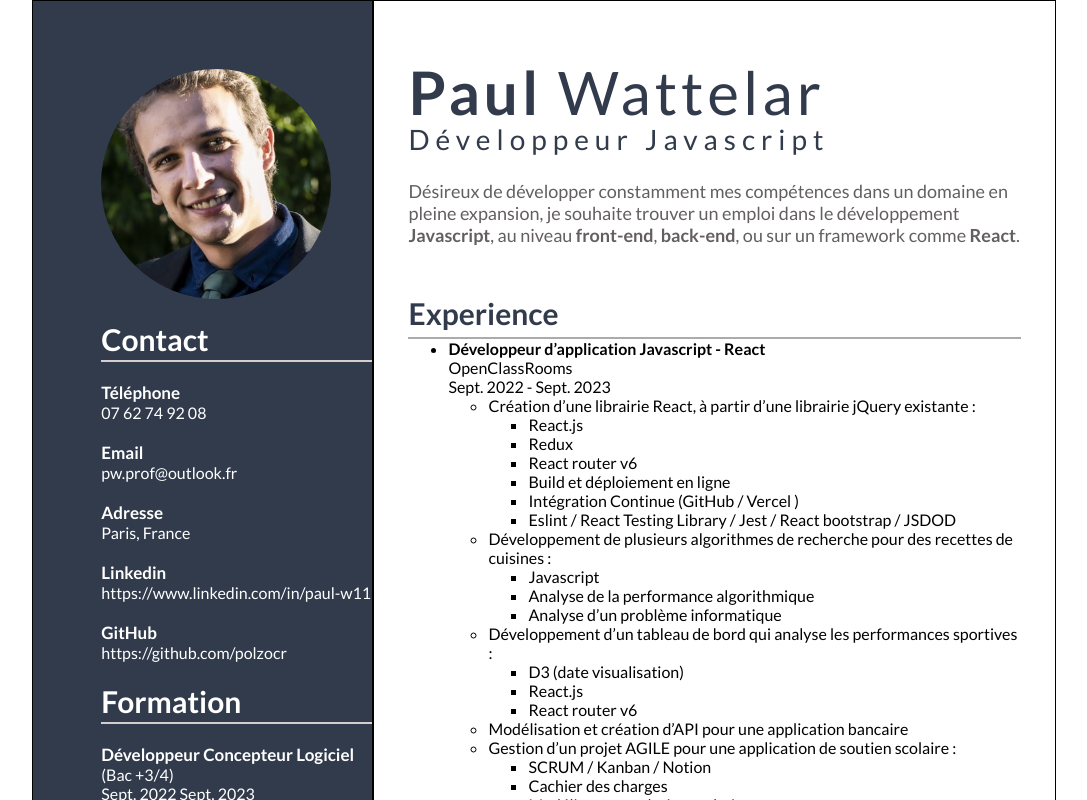
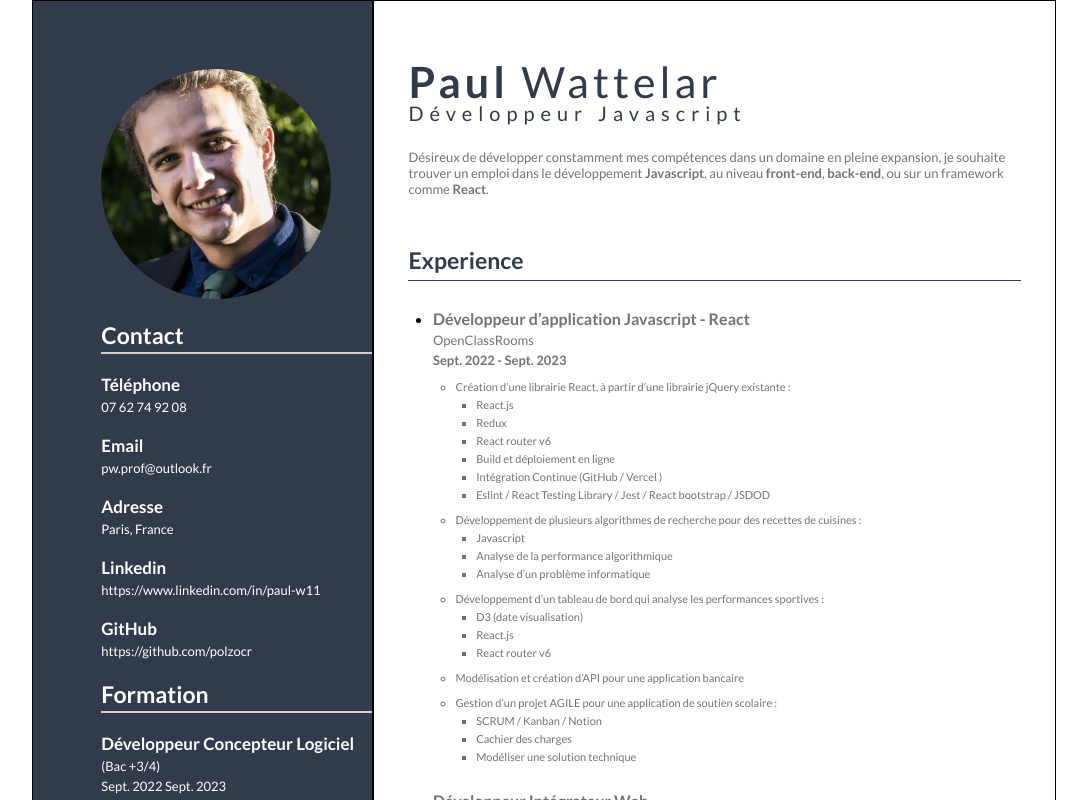
Before and after one commit to polzocr/portefolio, a React (Vite) app: page / in a window 1280 px wide. Shown: the top 800 px of the page, without its empty margins (96-1183 px from the left). Built offline with nearby package versions, Linux system fonts and the light colour scheme.

Commit message:
css experience

```diff
--- a/src/components/content/experience/element/index.css
+++ b/src/components/content/experience/element/index.css
@@ -0,0 +1,14 @@
+.ul-element {
+    margin-top: 12px;
+    font-size: 11px;
+    color: #737373;
+    padding: 0 4%;
+}
+
+.ul-skills {
+    padding: 0 4%;
+}
+
+.ul-skills > li{
+    margin-top: 5px;
+}
--- a/src/components/content/experience/element/index.jsx
+++ b/src/components/content/experience/element/index.jsx
@@ -4,9 +4,9 @@ import Skill from './skills/index'
 export default function Element({name, skills}){
     return (
         <>
-            <ul>
+            <ul className='ul-element'>
                 <li>{name}</li>
-                <ul>
+                <ul className='ul-skills'>
                     {skills && skills.map((skill, index) => {
                         return (<li key={index}>{skill}</li>)
                     })}
--- a/src/components/content/experience/index.css
+++ b/src/components/content/experience/index.css
@@ -0,0 +1,15 @@
+.company {
+    font-size: 13px;
+    color: #737373;
+    font-weight: normal;
+}
+
+.date {
+    font-size: 13px;
+    color: #737373;
+    font-weight: bold;
+}
+
+.ul-exp h4,p {
+    margin-top: 4px;
+}
--- a/src/components/content/experience/index.jsx
+++ b/src/components/content/experience/index.jsx
@@ -7,10 +7,10 @@ export default function Experience({title, company, location, date, content}){
         <li>
             <h4>{title}</h4>
             {location ?
-                <p>{company} | {location}</p>:
-                <p>{company}</p>
+                <p className="company">{company} | {location}</p>:
+                <p className="company">{company}</p>
             }
-            <p>{date}</p>
+            <p className="date">{date}</p>
             {content && content.map((element,index) => {
                 return (
                     <Element
--- a/src/components/content/index.css
+++ b/src/components/content/index.css
@@ -1,29 +1,12 @@
-h1 {
-    font-size: 60px;
-    font-weight: normal;
-    color: #323B4C ;
-    letter-spacing: 4px;
+.intro {
+    margin-top: 4%;
+    color: #737373;
+    font-size: 13px ;
+}
+.ul-exp{
+    padding: 0 4%;
 }
 
-h2 {
-    font-size: 28px;
-    font-weight: 500;
-    color: #323B4C ;
-    letter-spacing: 6px;
-    margin-top: -1%
+.ul-exp > li {
+    margin-top: 5%;
 }
-
-h3{
-    font-size:30px;
-    font-weight: bold;
-    color: #323B4C ;
-    border-bottom: 2px solid rgb(172, 171, 171);;
-    margin-top: 7%;
-    padding: 1% 0;
-}
-
-.intro {
-    margin-top: 4%;
-    color: rgb(100, 95, 95);
-    font-size: 18px;
-}
--- a/src/components/content/index.jsx
+++ b/src/components/content/index.jsx
@@ -17,7 +17,7 @@ export default function Content(){
             <span> Javascript</span>, au niveau <span>front-end</span>, <span>back-end</span>, ou sur un framework comme <span>React</span>.
             </p>
             <h3>Experience</h3>
-            <ul>
+            <ul className='ul-exp'>
             {contentData.map((data,index) => {
                 return <Experience
                         key={`${data.title}-${index}`}
--- a/src/pages/cv/index.css
+++ b/src/pages/cv/index.css
@@ -22,5 +22,39 @@
 }
 
 span {
-    font-weight: 700;
+    font-weight: bold;
 }
+
+h1 {
+    font-size: 43px;
+    font-weight: normal;
+    color: #323B4C ;
+    letter-spacing: 4px;
+}
+
+h2 {
+    font-size: 20px;
+    font-weight: 500;
+    color: #323B4C ;
+    letter-spacing: 6px;
+    margin-top: -1%
+}
+
+h3{
+    font-size:23px;
+    font-weight: bold;
+    color: #323B4C ;
+    border-bottom: 1px solid #323B4C;
+    margin-top: 7%;
+    padding: 1% 0;
+}
+
+h4{
+    font-size: 16px;
+    color: #737373;
+    font-weight: bold;
+}
+
+p {
+    font-size: 13px ;
+}
```
Also changed, not shown: src/index.css (line endings or trailing spaces).
